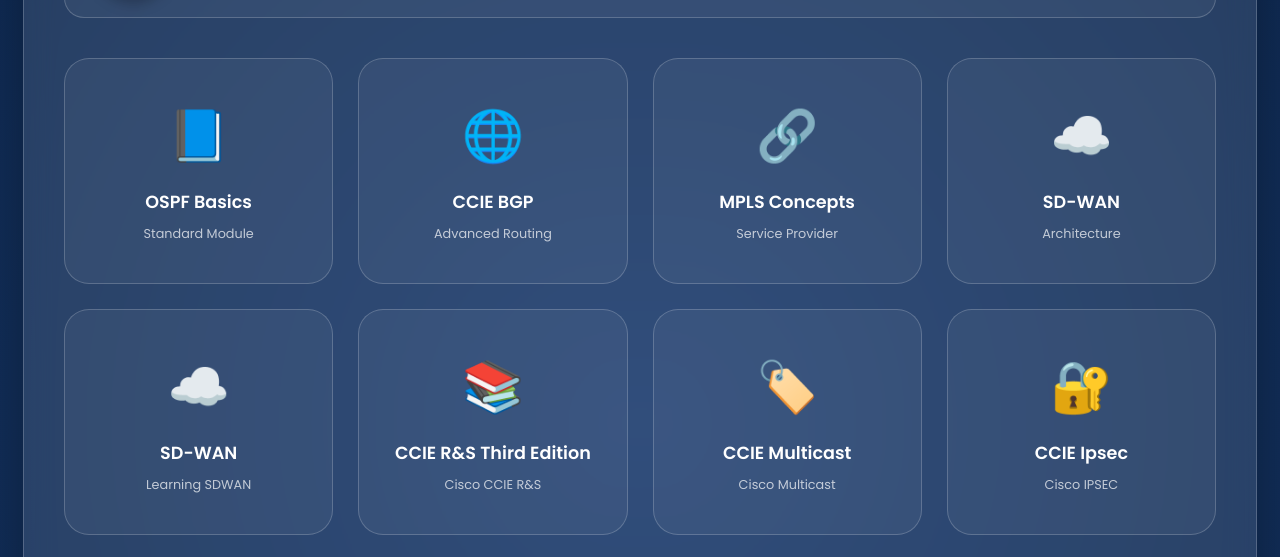
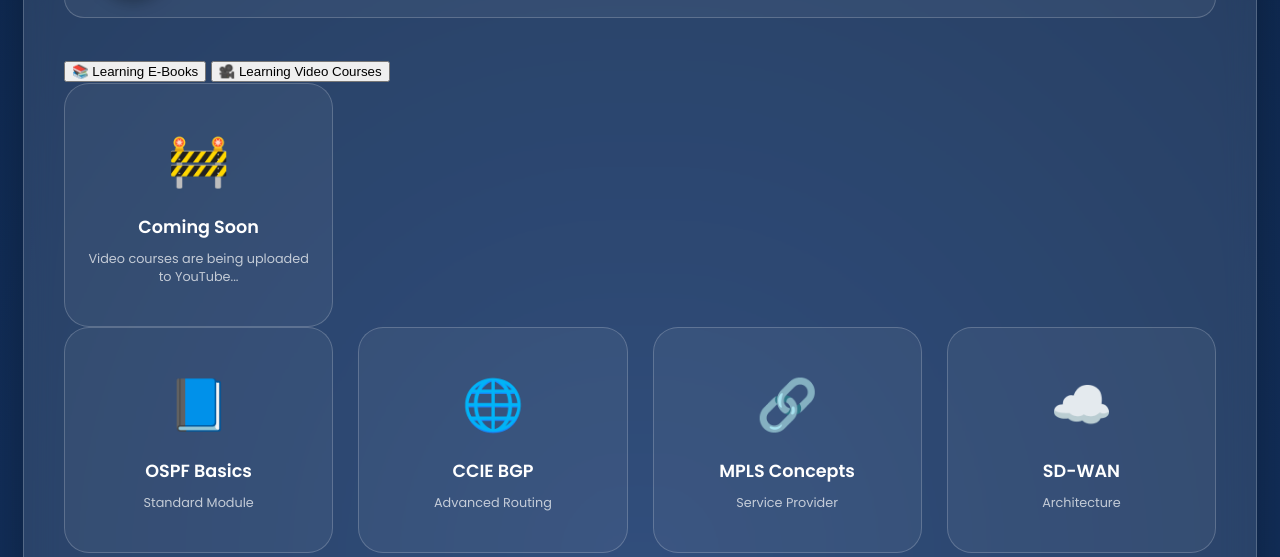
Before and after one commit to chitpaingdway/Net-Eng-Learning-Hub, a website: page Public/index.html in a window 1280 px wide. Shown: the part 231-788 px from the top of the page. Drawn offline with Linux system fonts and the light colour scheme.

Commit message:
Update index.html

```diff
--- a/Public/index.html
+++ b/Public/index.html
@@ -28,6 +28,21 @@
                 <span class="ccie-text">CCIE #68826 (Enterprise Infrastructure)</span>
             </div>
         </div>
+        <div class="tabs-container">
+            <button class="tab-btn active" onclick="showTab('ebooks')">📚 Learning E-Books</button>
+            <button class="tab-btn" onclick="showTab('videos')">🎥 Learning Video Courses</button>
+        </div>
+
+        <div id="ebooks" class="course-grid tab-content active">
+        </div>
+
+        <div id="videos" class="course-grid tab-content">
+            <div class="card">
+                <div class="icon">🚧</div>
+                <h3>Coming Soon</h3>
+                <p>Video courses are being uploaded to YouTube...</p>
+            </div>
+            </div>
 
         <div class="course-grid">
             <div class="card" onclick="openPDF('/uploads/ospf_course.pdf', 'OSPF Basics to Advanced')">
```
